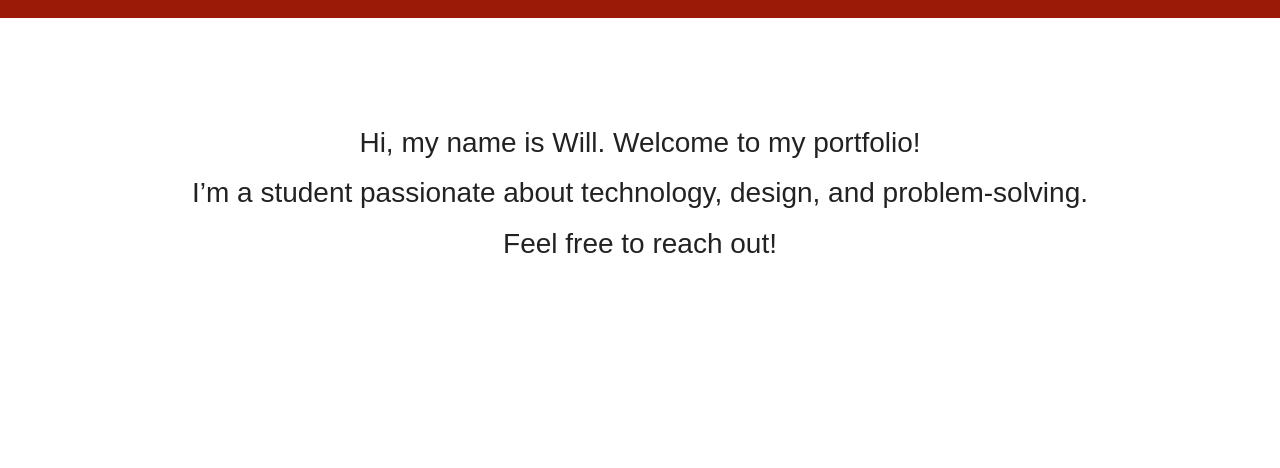
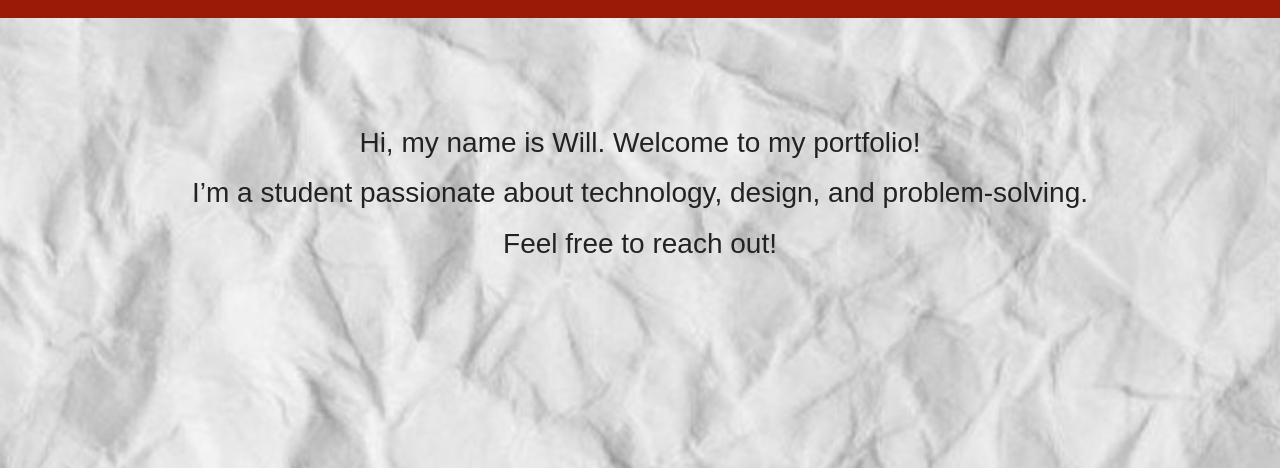
Before and after one commit to william7172/portfolio, a plain HTML site: page index.html in a window 1280 px wide. Shown: the part 110-578 px from the top of the page. Drawn offline with Linux system fonts and the light colour scheme; the site is published under a folder, as on GitHub Pages, so addresses that start at the root find nothing; a web font is replaced by a local one.

Commit message:
Fix background image URL in style.css

```diff
--- a/style.css
+++ b/style.css
@@ -1,6 +1,6 @@
 
 body {
-    background-image: url("/background.jpeg");
+    background-image: url("background.jpeg");
     background-size: cover;
     background-attachment: fixed;
     margin: 0;
```
